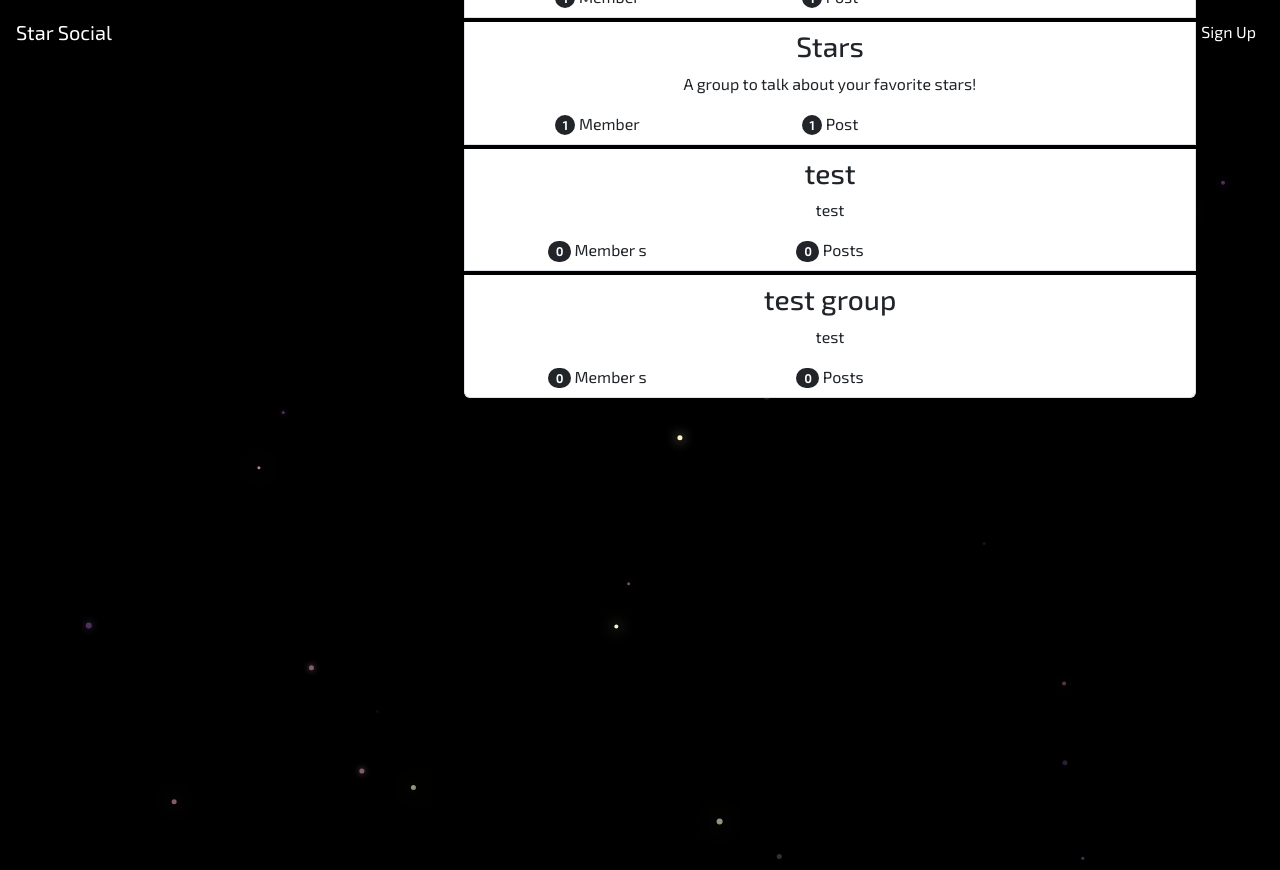
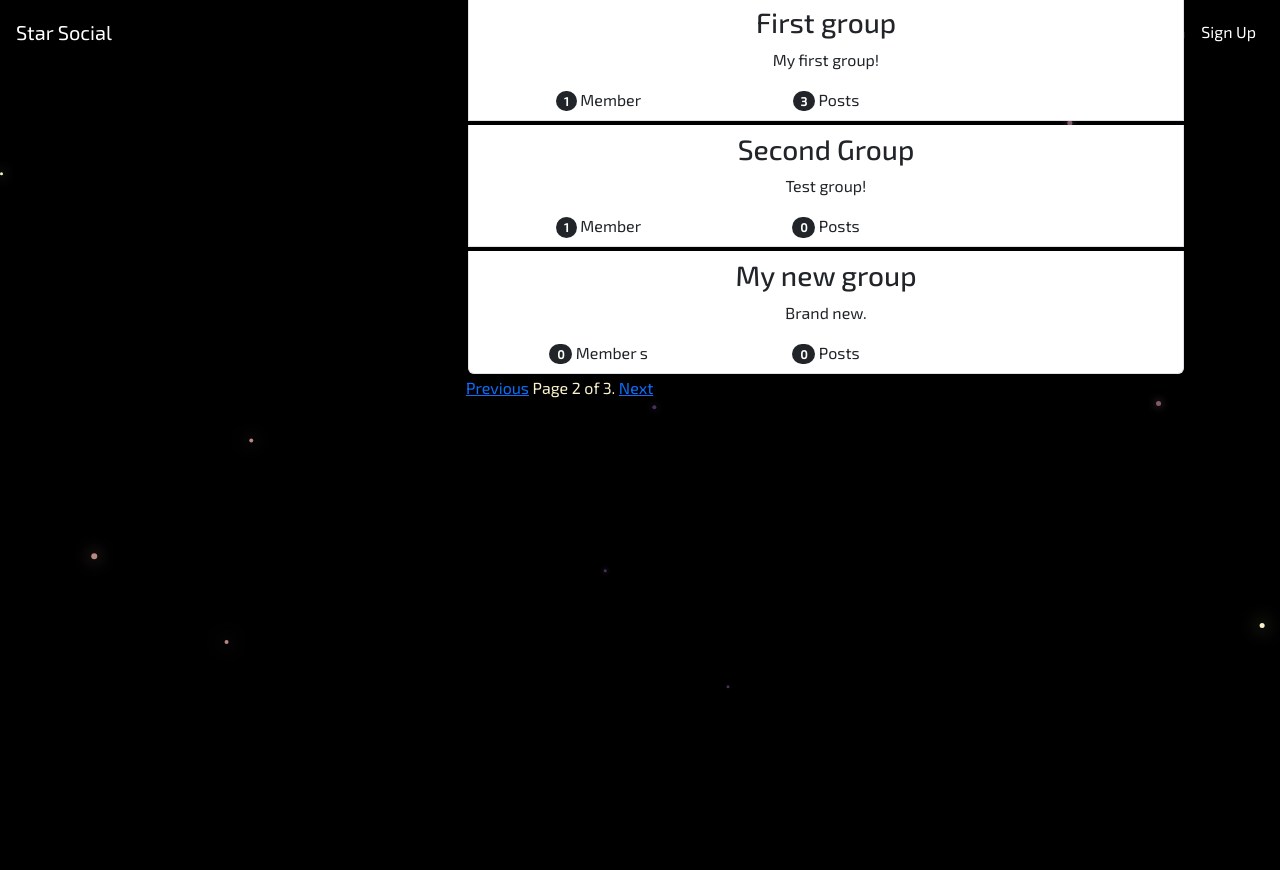
Before and after one commit to pblack02/Lean_Python, a Django app: a page that uses simplesocial/templates/base.html in a window 1280 px wide; the page is wider, and only the part inside the window is pictured. After the commit the page ends 688 px from the top of that part, so only its background shows below. Run offline with Django 4.2, Linux system fonts and the light colour scheme; data comes from the database, SQL or seed files in the repository; both versions use the stored data as it was after the commit; some libraries are stand-ins or nearby versions.

Commit message:
Updated stylying on site

```diff
--- a/simplesocial/groups/templates/groups/group_form.html
+++ b/simplesocial/groups/templates/groups/group_form.html
@@ -5,6 +5,7 @@
     <form method="POST" action="{% url 'groups:create' %}" id="groupForm">
         {% csrf_token %}
         {% bootstrap_form form %}
-        <input type="submit" class="btn btn-warning btn-lg" value="Create">
+        <br>
+        <input type="submit" class="btn btn-light btn-lg" value="Create">
     </form>
 {% endblock %}
--- a/simplesocial/groups/templates/groups/group_list.html
+++ b/simplesocial/groups/templates/groups/group_list.html
@@ -3,13 +3,15 @@
     <div class="col-md-4">
         <div class="content">
             {% if user.is_authenticated %}
-                <h2>Welcome back! <a href="{% url 'posts:for_user' username=user.username %}">
+            <br>
+                <h2>Welcome!
+                    <br>
+                    <a class="user_href" href="{% url 'posts:for_user' username=user.username %}">
                     @{{user.username}}
                 </a></h2>
             {% endif %}
-            <h2>Groups</h2>
-            <p>Welcome to the groups page!</p>
         </div>
+        <br>
         {% if user.is_authenticated %}
             <a href="{% url 'groups:create' %}" class="btn btn-md btn-light"><svg xmlns="http://www.w3.org/2000/svg" width="16" height="16" fill="currentColor" class="bi bi-plus" viewBox="0 0 16 16">
             <path d="M8 4a.5.5 0 0 1 .5.5v3h3a.5.5 0 0 1 0 1h-3v3a.5.5 0 0 1-1 0v-3h-3a.5.5 0 0 1 0-1h3v-3A.5.5 0 0 1 8 4"/>
@@ -18,9 +20,11 @@
     </div>
 {% endblock %}
 {% block group_content %}
+    <br>
     <div class="col-md-8">
         <div class="list-group">
-            {% for group in object_list %}
+             <h1>Groups!</h1>
+            {% for group in page_obj %}
                 <a class="list-group-item" href="{% url 'groups:single' slug=group.slug %}">
                     <h3 class="title list-group-item-heading">{{group.name}}</h3>
                     <div class="list-group-item-text container-fluid">
@@ -39,5 +43,20 @@
                 </a>
             {% endfor %}
         </div>
+        <!-- Pagination links -->
+    <div class="pagination">
+        <span class="step-links">
+            {% if page_obj.has_previous %}
+                <a href="?page={{ page_obj.previous_page_number }}">Previous</a>
+            {% endif %}
+            <span class="current">
+                Page {{ page_obj.number }} of {{ page_obj.paginator.num_pages }}.
+            </span>
+            {% if page_obj.has_next %}
+                <a href="?page={{ page_obj.next_page_number }}">Next</a>
+            {% endif %}
+        </span>
     </div>
+</div>
+
 {% endblock %}
--- a/simplesocial/groups/views.py
+++ b/simplesocial/groups/views.py
@@ -8,6 +8,7 @@
 from django.views import generic
 from groups.models import Group, GroupMember
 from . import models
+from django.core.paginator import Paginator
 
 
 class CreateGroup(LoginRequiredMixin, generic.CreateView):
@@ -20,7 +21,13 @@
 
 
 class ListGroups(generic.ListView):
+    paginate_by = 3
     model = Group
+
+    def get_queryset(self):
+        queryset = super().get_queryset()
+        queryset = queryset.order_by('-members')
+        return queryset
 
 
 class JoinGroup(LoginRequiredMixin, generic.RedirectView):
--- a/simplesocial/posts/templates/posts/_post.html
+++ b/simplesocial/posts/templates/posts/_post.html
@@ -15,7 +15,7 @@
                     <svg aria-hidden="true" xmlns="http://www.w3.org/2000/svg" width="16" height="16" fill="currentColor" class="bi bi-trash3" viewBox="0 0 16 16">
                     <path d="M6.5 1h3a.5.5 0 0 1 .5.5v1H6v-1a.5.5 0 0 1 .5-.5M11 2.5v-1A1.5 1.5 0 0 0 9.5 0h-3A1.5 1.5 0 0 0 5 1.5v1H1.5a.5.5 0 0 0 0 1h.538l.853 10.66A2 2 0 0 0 4.885 16h6.23a2 2 0 0 0 1.994-1.84l.853-10.66h.538a.5.5 0 0 0 0-1zm1.958 1-.846 10.58a1 1 0 0 1-.997.92h-6.23a1 1 0 0 1-.997-.92L3.042 3.5zm-7.487 1a.5.5 0 0 1 .528.47l.5 8.5a.5.5 0 0 1-.998.06L5 5.03a.5.5 0 0 1 .47-.53Zm5.058 0a.5.5 0 0 1 .47.53l-.5 8.5a.5.5 0 1 1-.998-.06l.5-8.5a.5.5 0 0 1 .528-.47M8 4.5a.5.5 0 0 1 .5.5v8.5a.5.5 0 0 1-1 0V5a.5.5 0 0 1 .5-.5"/>
                     </svg>
-                    <span class="text-danger icon-label">Delete</span>
+                    <span class="text-danger icon-label"></span>
                 </a>
             {% endif %}
         </div>
--- a/simplesocial/posts/templates/posts/post_detail.html
+++ b/simplesocial/posts/templates/posts/post_detail.html
@@ -1,6 +1,6 @@
 {% extends 'posts/post_base.html' %}
 {% block post_content %}
-    <div class="col-md-8">
+    <div class="col">
         {% include 'posts/_post.html' %}
     </div>
 {% endblock %}
--- a/simplesocial/posts/templates/posts/post_form.html
+++ b/simplesocial/posts/templates/posts/post_form.html
@@ -5,6 +5,7 @@
     <form id="postForm" action="{% url 'posts:create' %}" method="POST">
         {% csrf_token %}
         {% bootstrap_form form %}
-        <input type="submit" value="Post" class="btn btn-lg btn-primary">
+        <br>
+        <input type="submit" value="Post" class="btn btn-lg btn-light">
     </form>
 {% endblock %}
--- a/simplesocial/static/simplesocial/css/master.css
+++ b/simplesocial/static/simplesocial/css/master.css
@@ -1,11 +1,11 @@
-
+html,
 body {
   height: 100%;
   width: 100%;
+  background: black;
+  color: white;
   overflow: hidden;
-  background: black;
-  /*margin: 0;*/
-  color: white;
+  margin: 0;
   font-family: 'Exo 2', sans-serif;
 }
 
@@ -21,11 +21,11 @@
     font-family: 'Exo 2', sans-serif;
 }
 
-
-.list-group-item{
+.list-group-item {
   margin: 2px;
 }
-.navbar{
+
+.navbar {
   background: black;
 }
 .mynav {
--- a/simplesocial/static/simplesocial/js/master.js
+++ b/simplesocial/static/simplesocial/js/master.js
@@ -1,205 +1,144 @@
-// SOURCE: http://codepen.io/Thibka/pen/mWGxNj
-var canvas = document.getElementById('canvas'),
-  context = canvas.getContext('2d'),
-  canvasWidth = (window.innerWidth || document.documentElement.clientWidth || document.body.clientWidth),
-  canvasHeight = (window.innerHeight || document.documentElement.clientHeight || document.body.clientHeight),
-  requestAnimationFrame = window.requestAnimationFrame ||
-  window.mozRequestAnimationFrame ||
-  window.webkitRequestAnimationFrame ||
-  window.msRequestAnimationFrame;
-var persons = [],
-  numberOfFirefly = 30,
-  birthToGive = 25;
 
-var colors = [];
-/* Galactic Tea - http://www.colourlovers.com/palette/1586746/Galactic_Tea*/
-colors[2] = [];
-colors[2]['background'] = '#2F294F';
-colors[2][1] = 'rgba(74,49,89,';
-colors[2][2] = 'rgba(130,91,109,';
-colors[2][3] = 'rgba(185,136,131,';
-colors[2][4] = 'rgba(249,241,204,';
+(function() {
+    const canvas = document.getElementById('canvas');
+    const context = canvas.getContext('2d');
+    let canvasWidth = window.innerWidth || document.documentElement.clientWidth || document.body.clientWidth;
+    let canvasHeight = window.innerHeight || document.documentElement.clientHeight || document.body.clientHeight;
 
-var colorTheme = 2, //getRandomInt(0,colors.length-1);
-  mainSpeed = 1;
+    const fireflies = [];
+    const numberOfFirefly = 30;
+    const birthToGive = 35;
 
-function getRandomInt(min, max, exept) {
-  var i = Math.floor(Math.random() * (max - min + 1)) + min;
-  if (typeof exept == "undefined") return i;
-  else if (typeof exept == 'number' && i == exept) return getRandomInt(min, max, exept);
-  else if (typeof exept == "object" && (i >= exept[0] && i <= exept[1])) return getRandomInt(min, max, exept);
-  else return i;
+    const colorPalettes = [
+        ['#2F294F', 'rgba(74,49,89,', 'rgba(130,91,109,', 'rgba(185,136,131,', 'rgba(249,241,204,']
+    ];
+
+    const colorTheme = 0;
+    const mainSpeed = 1;
+
+    function setCanvasSize() {
+        canvasWidth = window.innerWidth || document.documentElement.clientWidth || document.body.clientWidth;
+        canvasHeight = window.innerHeight || document.documentElement.clientHeight || document.body.clientHeight;
+        canvas.setAttribute('width', canvasWidth);
+        canvas.setAttribute('height', canvasHeight);
     }
 
-function isEven(n) {
-  return n == parseFloat(n) ? !(n % 2) : void 0;
+    function getRandomInt(min, max, except) {
+        let num;
+        do {
+            num = Math.floor(Math.random() * (max - min + 1)) + min;
+        } while (except && ((Array.isArray(except) && num >= except[0] && num <= except[1]) || num === except));
+        return num;
     }
 
-function degToRad(deg) {
-  return deg * (Math.PI / 180);
-}
-
-function Firefly(id) {
+    class Firefly {
+            constructor(id, x = null, y = null) {
             this.id = id;
             this.width = getRandomInt(3, 6);
-  this.height = this.width;
-  this.x = getRandomInt(0, (canvas.width - this.width));
-  this.y = getRandomInt(0, (canvas.height - this.height));
-  this.speed = (this.width <= 10) ? 2 : 1;
+            this.height = getRandomInt(3, 6);
+            this.x = x !== null ? x : getRandomInt(0, canvas.width - this.width);
+            this.y = y !== null ? y : getRandomInt(0, canvas.height - this.height);
+            this.speed = (this.width <= 10) ? 5 : 5;
             this.alpha = 1;
             this.alphaReduction = getRandomInt(1, 3) / 1000;
-  this.color = colors[colorTheme][getRandomInt(1, colors[colorTheme].length - 1)];
+            this.color = colorPalettes[colorTheme][getRandomInt(0, colorPalettes[colorTheme].length - 1)];
             this.direction = getRandomInt(0, 360);
-  this.turner = getRandomInt(0, 1) == 0 ? -1 : 1;
+            this.turner = getRandomInt(0, 1) === 0 ? -1 : 1;
             this.turnerAmp = getRandomInt(1, 2);
-  this.isHit = false;
             this.stepCounter = 0;
             this.changeDirectionFrequency = getRandomInt(1, 200);
-  this.shape = 2; //getRandomInt(2,3);
             this.shadowBlur = getRandomInt(5, 25);
         }
 
-Firefly.prototype.stop = function() {
-  this.update();
+        updatePosition() {
+            let nextX = this.x + Math.cos(this.direction * Math.PI / 180) * this.speed;
+            let nextY = this.y + Math.sin(this.direction * Math.PI / 180) * this.speed;
+
+            if (nextX >= (canvas.width - this.width) || nextX <= 0) {
+                this.direction = (nextX >= (canvas.width - this.width)) ? getRandomInt(90, 270) : getRandomInt(-90, 90);
+                nextX = Math.max(0, Math.min(canvas.width - this.width, nextX));
             }
 
-Firefly.prototype.walk = function() {
-  var next_x = this.x + Math.cos(degToRad(this.direction)) * this.speed,
-    next_y = this.y + Math.sin(degToRad(this.direction)) * this.speed;
-
-  // Canvas limits
-  if (next_x >= (canvas.width - this.width) && (this.direction < 90 || this.direction > 270)) {
-    next_x = canvas.width - this.width;
-    this.direction = getRandomInt(90, 270, this.direction);
-  }
-  if (next_x <= 0 && (this.direction > 90 && this.direction < 270)) {
-    next_x = 0;
-    var exept = [90, 270];
-    this.direction = getRandomInt(0, 360, exept);
-  }
-  if (next_y >= (canvas.height - this.height) && (this.direction > 0 && this.direction < 180)) {
-    next_y = canvas.height - this.height;
-    this.direction = getRandomInt(180, 360, this.direction);
-  }
-  if (next_y <= 0 && (this.direction > 180 && this.direction < 360)) {
-    next_y = 0;
-    this.direction = getRandomInt(0, 180, this.direction);
+            if (nextY >= (canvas.height - this.height) || nextY <= 0) {
+                this.direction = (nextY >= (canvas.height - this.height)) ? getRandomInt(180, 360) : getRandomInt(0, 180);
+                nextY = Math.max(0, Math.min(canvas.height - this.height, nextY));
             }
 
-  this.x = next_x;
-  this.y = next_y;
-
+            this.x = nextX;
+            this.y = nextY;
             this.stepCounter++;
 
-  if (this.changeDirectionFrequency && this.stepCounter == this.changeDirectionFrequency) {
-    this.turner = this.turner == -1 ? 1 : -1;
+            if (this.changeDirectionFrequency && this.stepCounter >= this.changeDirectionFrequency) {
+                this.turner *= -1;
                 this.turnerAmp = getRandomInt(1, 2);
                 this.stepCounter = 0;
                 this.changeDirectionFrequency = getRandomInt(1, 200);
             }
 
             this.direction += this.turner * this.turnerAmp;
-
-  this.update();
         }
 
-Firefly.prototype.takeOppositeDirection = function() {
-  // Right -> Left
-  if ((this.direction >= 0 && this.direction < 90) || (this.direction > 270 && this.direction <= 360)) {
-    this.direction = getRandomInt(90, 270);
-    return;
-  }
-  // Left -> Right
-  if (this.direction > 90 && this.direction < 270) {
-    var exept = [90, 270];
-    this.direction = getRandomInt(0, 360, exept);
-    return;
-  }
-  // Down -> Up
-  if (this.direction > 0 && this.direction < 180) {
-    this.direction = getRandomInt(180, 360);
-    return;
-  }
-  // Up -> Down
-  if (this.direction > 180) {
-    this.direction = getRandomInt(0, 180);
-  }
-}
-
-Firefly.prototype.update = function() {
-
+        render() {
             context.beginPath();
-
             context.fillStyle = this.color + this.alpha + ")";
-  context.arc(this.x + (this.width / 2), this.y + (this.height / 2), this.width / 2, 0, 2 * Math.PI, false);
+            context.arc(this.x + (this.width / 2), this.y + (this.height / 2), this.width / 2, 0, 2 * Math.PI);
             context.shadowColor = this.color + this.alpha + ")";
             context.shadowBlur = this.shadowBlur;
-  context.shadowOffsetX = 0;
-  context.shadowOffsetY = 0;
             context.fill();
 
             if (this.id > 15) {
                 this.alpha -= this.alphaReduction;
-    if (this.alpha <= 0) this.die();
+                if (this.alpha <= 0) {
+                    this.die();
+                }
+            }
         }
 
+        die() {
+            fireflies.splice(this.id, 1);
         }
 
-Firefly.prototype.die = function() {
-  persons[this.id] = null;
-  delete persons[this.id];
+        update() {
+            this.updatePosition();
+            this.render();
         }
-
-window.onload = function() {
-  canvas.setAttribute('width', canvasWidth);
-  canvas.setAttribute('height', canvasHeight);
-
-  start();
-}
-
-function start() {
-  instantiatePopulation();
-  animate();
     }
 
     function instantiatePopulation() {
-  var i = 0;
-  while (i < numberOfFirefly) {
-    persons[i] = new Firefly(i);
-    i++;
+        for (let i = 0; i < numberOfFirefly; i++) {
+            fireflies.push(new Firefly(i));
         }
     }
 
     function animate() {
         context.clearRect(0, 0, canvas.width, canvas.height);
-
-  context.beginPath();
-
-  // Création d'une copie de l'array persons
-  persons_order = persons.slice(0);
-  // Tri par ordre de position sur l'axe y (afin de gérer les z-index)
-  persons_order.sort(function(a, b) {
-    return a.y - b.y
-  });
-
-  // Paint les instances dans l'ordre trié
-  for (var i in persons_order) {
-    var u = persons_order[i].id;
-    persons[u].walk();
-  }
-
+        fireflies.forEach(firefly => firefly.update());
         requestAnimationFrame(animate);
     }
 
     canvas.onclick = function(e) {
         giveBirth(e, birthToGive);
+    };
+
+    function giveBirth(e, count) {
+        for (let i = 0; i < count; i++) {
+            const newFirefly = new Firefly(fireflies.length);
+            newFirefly.x = e.offsetX;
+            newFirefly.y = e.offsetY;
+            fireflies.push(newFirefly);
+        }
     }
 
-function giveBirth(e, u) {
-  var i = persons.length;
-  persons[i] = new Firefly(i);
-  persons[i].x = e.layerX;
-  persons[i].y = e.layerY;
+    window.onload = function() {
+        setCanvasSize();
+        instantiatePopulation();
+        animate();
+    };
 
-  if (u > 1) giveBirth(e, u - 1);
-}
+    window.onresize = setCanvasSize;
+})();
+
+
+
+
+// SOURCE: http://codepen.io/Thibka/pen/mWGxNj
--- a/simplesocial/templates/base.html
+++ b/simplesocial/templates/base.html
@@ -3,7 +3,7 @@
 <html lang="en">
 <head>
     <meta charset="UTF-8">
-    <title>Document</title>
+    <title>Star Social</title>
     <link href="https://cdn.jsdelivr.net/npm/bootstrap@5.3.2/dist/css/bootstrap.min.css" rel="stylesheet" integrity="sha384-T3c6CoIi6uLrA9TneNEoa7RxnatzjcDSCmG1MXxSR1GAsXEV/Dwwykc2MPK8M2HN" crossorigin="anonymous">
     <script src="https://cdn.jsdelivr.net/npm/bootstrap@5.3.2/dist/js/bootstrap.bundle.min.js" integrity="sha384-C6RzsynM9kWDrMNeT87bh95OGNyZPhcTNXj1NW7RuBCsyN/o0jlpcV8Qyq46cDfL" crossorigin="anonymous"></script>
 <!--    Google Fonts-->
@@ -31,13 +31,14 @@
             </ul>
         </div>
     </nav>
-    <div class="container mycontent">
-        <canvas id="canvas"></canvas>
-        <span id="note">
+    <br>
+    <canvas id="canvas"></canvas>
+    <div id="note">
+         <div class="container mycontent">
         {% block content %}
 
         {% endblock %}
-        </span>
+         </div>
     </div>
 </body>
 <script src="{% static 'simplesocial/js/master.js' %}" type="text/javascript"></script>
```
Also changed, not shown: simplesocial/posts/templates/posts/post_list.html (+14 -0 lines), simplesocial/posts/templates/posts/user_post_list.html (+18 -1 lines), simplesocial/posts/views.py (+6 -1 lines), simplesocial/templates/index.html (+6 -1 lines), simplesocial/db.sqlite3, simplesocial/posts/migrations/0002_alter_post_created_at.py (added), simplesocial/posts/migrations/0003_alter_post_created_at.py (added), simplesocial/posts/migrations/0004_alter_post_created_at.py (added), simplesocial/posts/migrations/0005_alter_post_created_at.py (added). Lines whose indentation alone changed are shown as unchanged.
